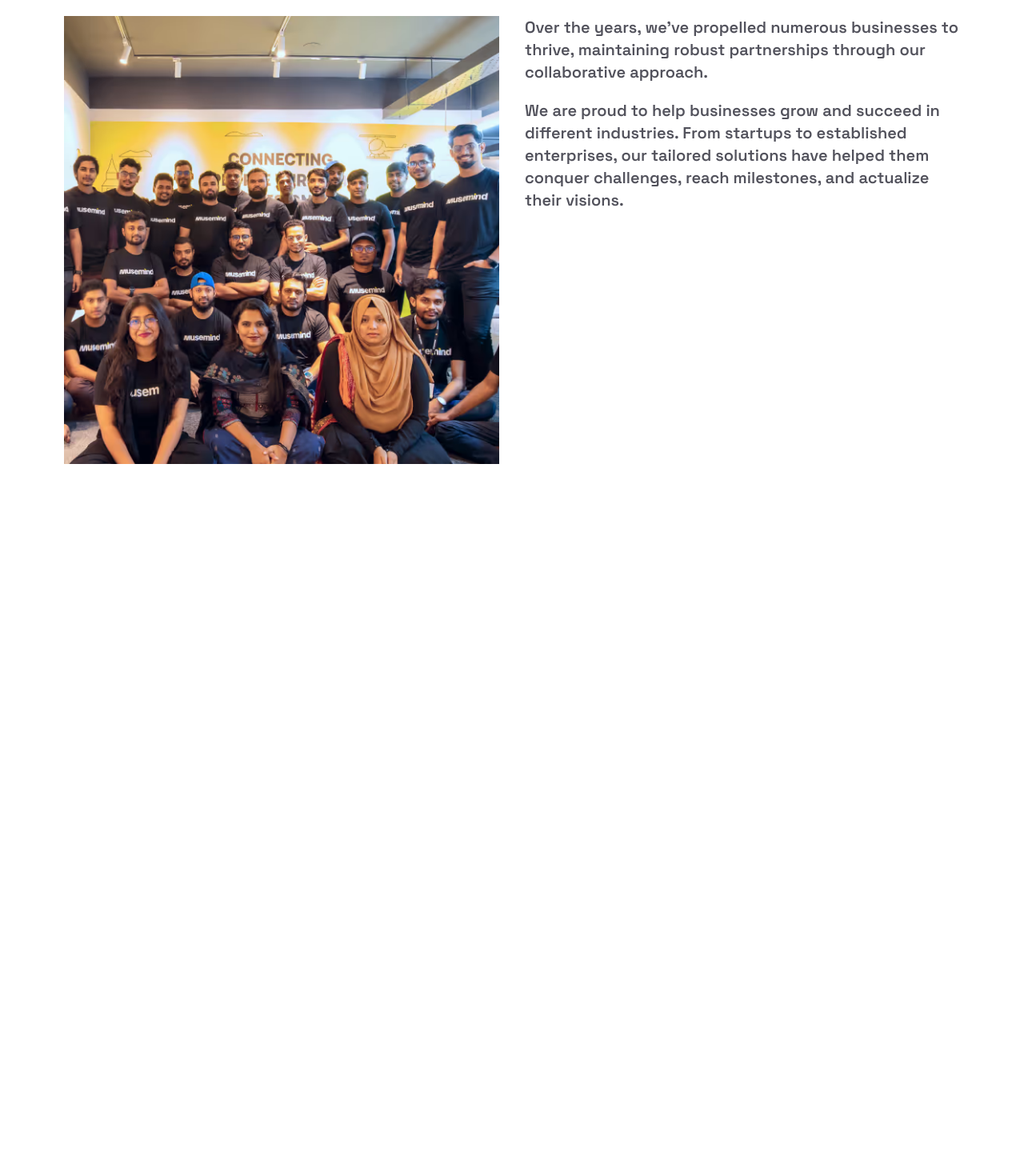
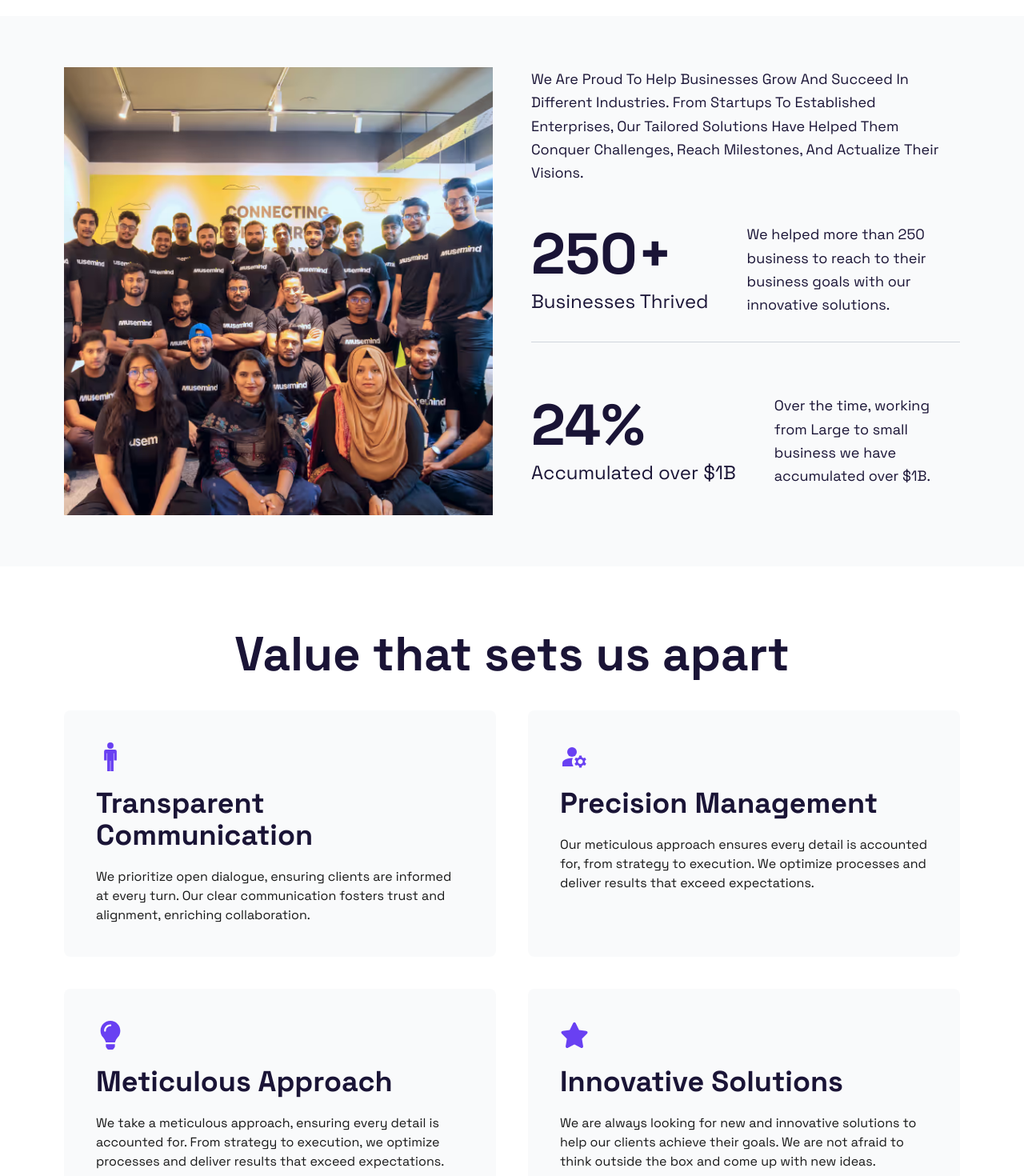
Before and after one commit to Joy773/Graphilence-Portfolio-Payment-App, a Next.js app in the folder my-app/: page /about in a window 1280 px wide. Shown: the part 1840-3310 px from the top of the page at 80% size. Before the commit the page ends 2452 px from the top, so only its background shows below. Built offline with nearby package versions, Linux system fonts and the light colour scheme.

Commit message:
Latest Commit

```diff
--- a/my-app/package.json
+++ b/my-app/package.json
@@ -12,7 +12,8 @@
     "motion": "^12.23.26",
     "next": "16.1.1",
     "react": "19.2.3",
-    "react-dom": "19.2.3"
+    "react-dom": "19.2.3",
+    "react-icons": "^5.5.0"
   },
   "devDependencies": {
     "@tailwindcss/postcss": "^4",
--- a/my-app/src/app/about/page.tsx
+++ b/my-app/src/app/about/page.tsx
@@ -4,6 +4,23 @@ import React from "react";
 import Navbar from "@/Components/Navbar";
 import Image from "next/image";
 import { motion } from "motion/react";
+import { GrServices } from "react-icons/gr";
+import { GrUserExpert } from "react-icons/gr";
+import { FaLaptopCode } from "react-icons/fa";
+import { SiMicrostrategy } from "react-icons/si";
+import { AiFillDatabase } from "react-icons/ai";
+import { IoManSharp } from "react-icons/io5";
+import { MdManageAccounts } from "react-icons/md";
+import { FaLightbulb } from "react-icons/fa";
+import { FaStar } from "react-icons/fa6";
+
+
+
+
+
+
+
+
 
 const aboutUsImages = {
   offices: [
@@ -99,7 +116,10 @@ const Page = () => {
         </div>
         <hr className="border-midnight-monarch my-15" />
       </div>
-      <div className="lg:grid lg:grid-cols-2 grid grid-cols-1 gap-8">
+
+      <div className="bg-gray-50 -mx-10 lg:-mx-20 px-10 lg:px-20 py-16">
+        <div className="lg:grid lg:grid-cols-2 grid grid-cols-1 gap-8 lg:gap-12">
+          {/* Left: Team Image */}
           <div className="w-full lg:max-w-[637px] h-[300px] sm:h-[400px] lg:h-[560px] overflow-hidden">
             <Image
               src="/about-us/team.avif"
@@ -111,18 +131,113 @@ const Page = () => {
               quality={95}
             />
           </div>
-        <div className="lg:mt-0 mt-8">
-          <p className="text-zinc-600 text-xl font-semibold">
-            Over the years, we&apos;ve propelled numerous businesses to thrive,
-            maintaining robust partnerships through our collaborative approach.
+
+          {/* Right: Text and Statistics */}
+          <div className="lg:mt-0 mt-8 flex flex-col">
+            {/* Introductory Text */}
+            <p className="text-midnight-monarch text-base lg:text-lg mb-12 leading-relaxed">
+              We Are Proud To Help Businesses Grow And Succeed In Different Industries. From Startups To Established Enterprises, Our Tailored Solutions Have Helped Them Conquer Challenges, Reach Milestones, And Actualize Their Visions.
             </p>
-          <p className="text-zinc-600 text-xl mt-5 font-semibold"> We are proud to help businesses grow and succeed in different
-            industries. From startups to established enterprises, our tailored
-            solutions have helped them conquer challenges, reach milestones, and
-            actualize their visions.</p>
+
+
+
+            {/* Statistics Section */}
+            <div className="space-y-8">
+              {/* First Stat */}
+              <div className="flex flex-col lg:flex-row lg:items-center gap-6 lg:gap-12 pb-8 border-b border-gray-300">
+                <div className="flex-shrink-0">
+                  <div className="text-6xl lg:text-7xl font-bold text-midnight-monarch mb-2">
+                    250+
                   </div>
-        <div>
+                  <div className="text-xl lg:text-2xl text-midnight-monarch">
+                    Businesses Thrived
+                  </div>
+                </div>
+                <div className="flex-1">
+                  <p className="text-base lg:text-lg text-midnight-monarch leading-relaxed">
+                    We helped more than 250 business to reach to their business goals with our innovative solutions.
+                  </p>
+                </div>
+              </div>
 
+              {/* Second Stat */}
+              <div className="flex flex-col lg:flex-row lg:items-center gap-6 lg:gap-12 pt-8">
+                <div className="flex-shrink-0">
+                  <div className="text-6xl lg:text-7xl font-bold text-midnight-monarch mb-2">
+                    24%
+                  </div>
+                  <div className="text-xl lg:text-2xl text-midnight-monarch">
+                    Accumulated over $1B
+                  </div>
+                </div>
+                <div className="flex-1">
+                  <p className="text-base lg:text-lg text-midnight-monarch leading-relaxed">
+                    Over the time, working from Large to small business we have accumulated over $1B.
+                  </p>
+                </div>
+              </div>
+            </div>
+          </div>
+        </div>
+      </div>
+      <div className="w-full mt-20">
+        <h1 className="text-4xl sm:text-4xl lg:text-6xl font-bold text-midnight-monarch text-center">Value that sets us apart</h1>
+      </div>
+      <div className="grid lg:grid-cols-2 grid-cols-1 mt-10 gap-10">
+      <div className="bg-gray-50 p-10 rounded-lg">
+        <IoManSharp className="text-purplish-blue text-4xl mb-5" />
+        <h1 className="text-4xl font-bold text-midnight-monarch">Transparent Communication</h1>
+        <p className="mt-5">We prioritize open dialogue, ensuring clients are informed at every turn. Our clear communication fosters trust and alignment, enriching collaboration.</p>
+      </div>
+      <div className="bg-gray-50 p-10 rounded-lg">
+        <MdManageAccounts className="text-purplish-blue text-4xl mb-5" />
+        <h1 className="text-4xl font-bold text-midnight-monarch">Precision Management</h1>
+        <p className="mt-5">Our meticulous approach ensures every detail is accounted for, from strategy to execution. We optimize processes and deliver results that exceed expectations.</p>
+      </div>
+      <div className="bg-gray-50 p-10 rounded-lg">
+        <FaLightbulb className="text-purplish-blue text-4xl mb-5" />
+        <h1 className="text-4xl font-bold text-midnight-monarch">Meticulous Approach</h1>
+        <p className="mt-5">We take a meticulous approach, ensuring every detail is accounted for. From strategy to execution, we optimize processes and deliver results that exceed expectations.</p>
+      </div>
+      <div className="bg-gray-50 p-10 rounded-lg">
+        <FaStar className="text-purplish-blue text-4xl mb-5" />
+        <h1 className="text-4xl font-bold text-midnight-monarch">Innovative Solutions</h1>
+        <p className="mt-5">We are always looking for new and innovative solutions to help our clients achieve their goals. We are not afraid to think outside the box and come up with new ideas.</p>
+      </div>
+      </div>
+      <div className="bg-black -mx-10 lg:-mx-20 px-10 lg:px-20 py-16 mt-25">
+        <h1 className="text-white text-4xl sm:text-4xl lg:text-6xl font-bold text-center">what makes us different from others</h1>
+        <div className="grid lg:grid-cols-2 grid-cols-1 mt-10 gap-10">
+          <div className="bg-gray-900 border border-gray-800 p-8 rounded-lg">
+            <GrServices className="text-purplish-blue text-4xl mb-5" />
+            <h1 className="text-white text-4xl font-bold">User-centric Core</h1>
+            <p className="text-zinc-300 text-base mt-5">Our approach starts with understanding your users. We uncover their needs, pain points, and behaviors to create meaningful solutions that resonate.</p>
+          </div>
+          <div className="bg-gray-900 border border-gray-800 p-8 rounded-lg">
+            <GrUserExpert className="text-purplish-blue text-4xl mb-5" />
+            <h1 className="text-white text-4xl font-bold">Expert Team</h1>
+            <p className="text-zinc-300 text-base mt-5">Our team is made up of experts in their fields. We have a team of experts who are experts in their fields.</p>
+          </div>
+          <div className="bg-gray-900 border border-gray-800 p-8 rounded-lg">
+            <GrUserExpert className="text-purplish-blue text-4xl mb-5" />
+            <h1 className="text-white text-4xl font-bold">Transparent Process</h1>
+            <p className="text-zinc-300 text-base mt-5">We keep you updated every step of the way. From the initial strategy to the final delivery, you'll always know what's happening and how we're progressing.</p>
+          </div>
+          <div className="bg-gray-900 border border-gray-800 p-8 rounded-lg">
+            <FaLaptopCode className="text-purplish-blue text-4xl mb-5" />
+            <h1 className="text-white text-4xl font-bold">Responsive Agility</h1>
+            <p className="text-zinc-300 text-base mt-5">We adapt quickly to changing needs and market dynamics. Our flexible approach ensures we're always ready to pivot and deliver the best results.</p>
+          </div>
+          <div className="bg-gray-900 border border-gray-800 p-8 rounded-lg">
+            <SiMicrostrategy className="text-purplish-blue text-4xl mb-5" />
+            <h1 className="text-white text-4xl font-bold">Strategic Innovation</h1>
+            <p className="text-zinc-300 text-base mt-5">We combine creativity with strategy to deliver impactful solutions. Our innovative ideas drive results and keep us ahead of the competition.</p>
+          </div>
+          <div className="bg-gray-900 border border-gray-800 p-8 rounded-lg">
+            <AiFillDatabase className="text-purplish-blue text-4xl mb-5" />
+            <h1 className="text-white text-4xl font-bold">Data-Driven Insights</h1>
+            <p className="text-zinc-300 text-base mt-5">We use data to inform our decisions and drive results. We analyze market trends, user behavior, and performance metrics to make informed choices and optimize outcomes.</p>
+          </div>
         </div>
       </div>
     </div>
```
Also changed, not shown: 2 other files (tests, documents, lock files or other folders). Lines whose indentation alone changed are shown as unchanged.
